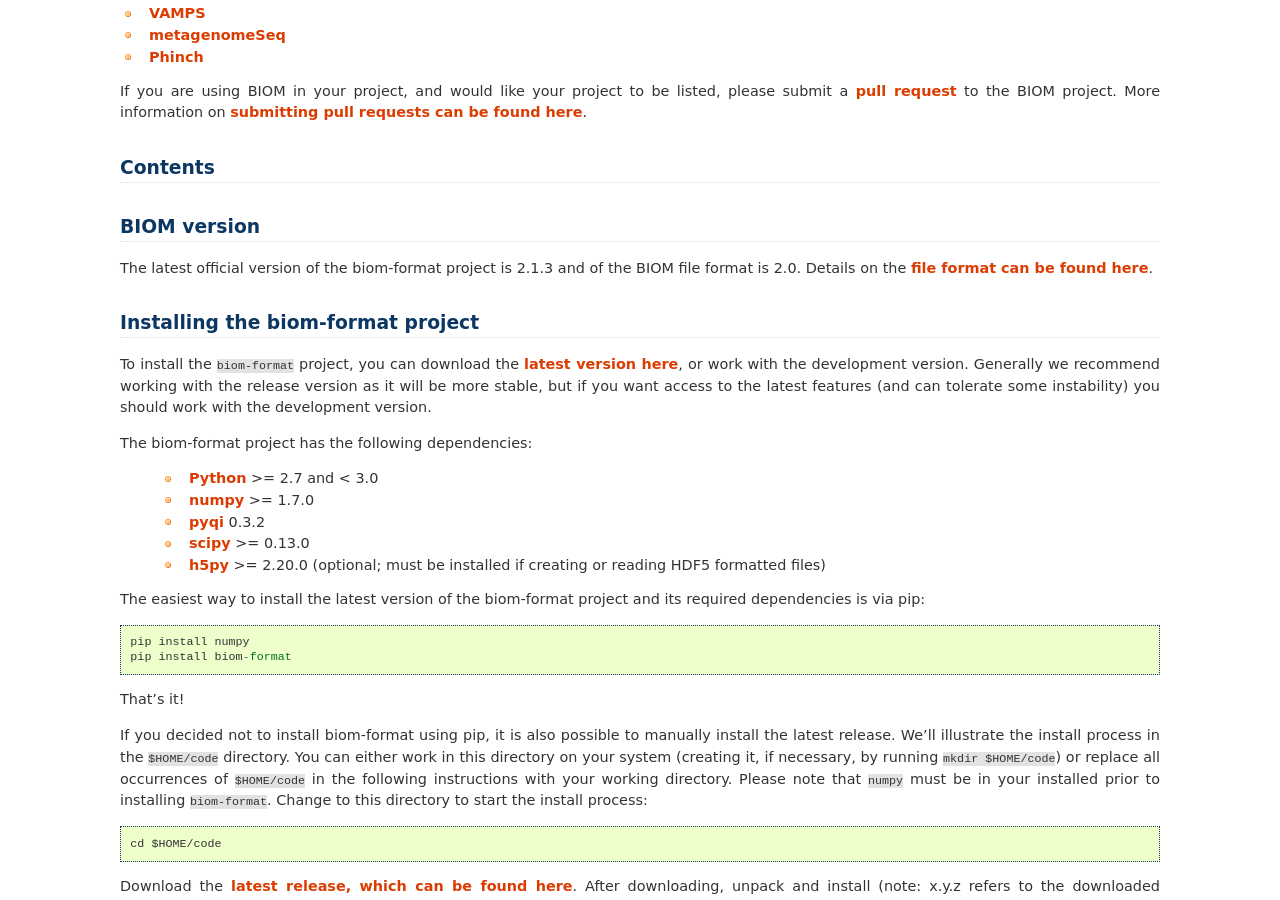
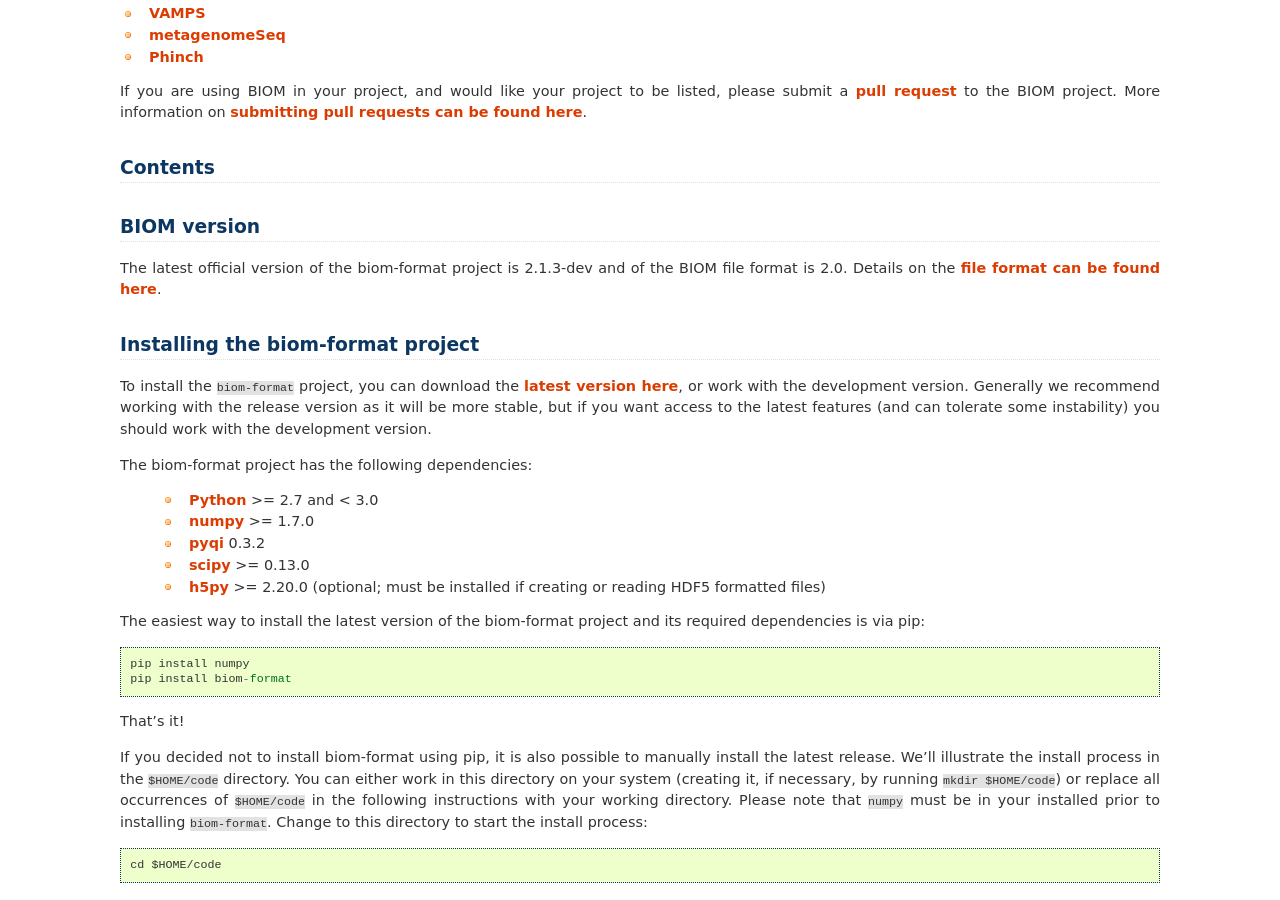
Before and after one commit to biocore/biom-format, a Sphinx documentation site: the page built from doc/index.rst, in a window 1280 px wide and 900 px high, scrolled down 910 px. Built offline with Sphinx 7.4.7, drawn with Linux system fonts in a browser that asks for light colours; formulas are drawn with MathJax 3; pages that are not in the unit, such as notebooks, are missing from menus.

Commit message:
REL: bump to 2.1.3-dev

```diff
--- a/biom/__init__.py
+++ b/biom/__init__.py
@@ -57,7 +57,7 @@
                "Michael Shaffer"]
 __license__ = "BSD"
 __url__ = "http://biom-format.org"
-__version__ = "2.1.3"
+__version__ = "2.1.3-dev"
 __maintainer__ = "Daniel McDonald"
 __email__ = "daniel.mcdonald@colorado.edu"
 __format_version__ = (2, 1)
--- a/doc/conf.py
+++ b/doc/conf.py
@@ -66,8 +66,8 @@
 # built documents.
 #
 # The full version, including alpha/beta/rc tags.
-version = "2.1.3"
-release = "2.1.3"
+version = "2.1.3-dev"
+release = "2.1.3-dev"
 
 # The language for content autogenerated by Sphinx. Refer to documentation
 # for a list of supported languages.
--- a/setup.py
+++ b/setup.py
@@ -35,7 +35,7 @@
 __credits__ = ["Greg Caporaso", "Daniel McDonald", "Jose Clemente",
                "Jai Ram Rideout", "Jorge Cañardo Alastuey", "Michael Hall"]
 __license__ = "BSD"
-__version__ = "2.1.3"
+__version__ = "2.1.3-dev"
 __maintainer__ = "Daniel McDonald"
 __email__ = "mcdonadt@colorado.edu"
 
```
Also changed, not shown: ChangeLog.md (+4 -0 lines), 1 other file.
